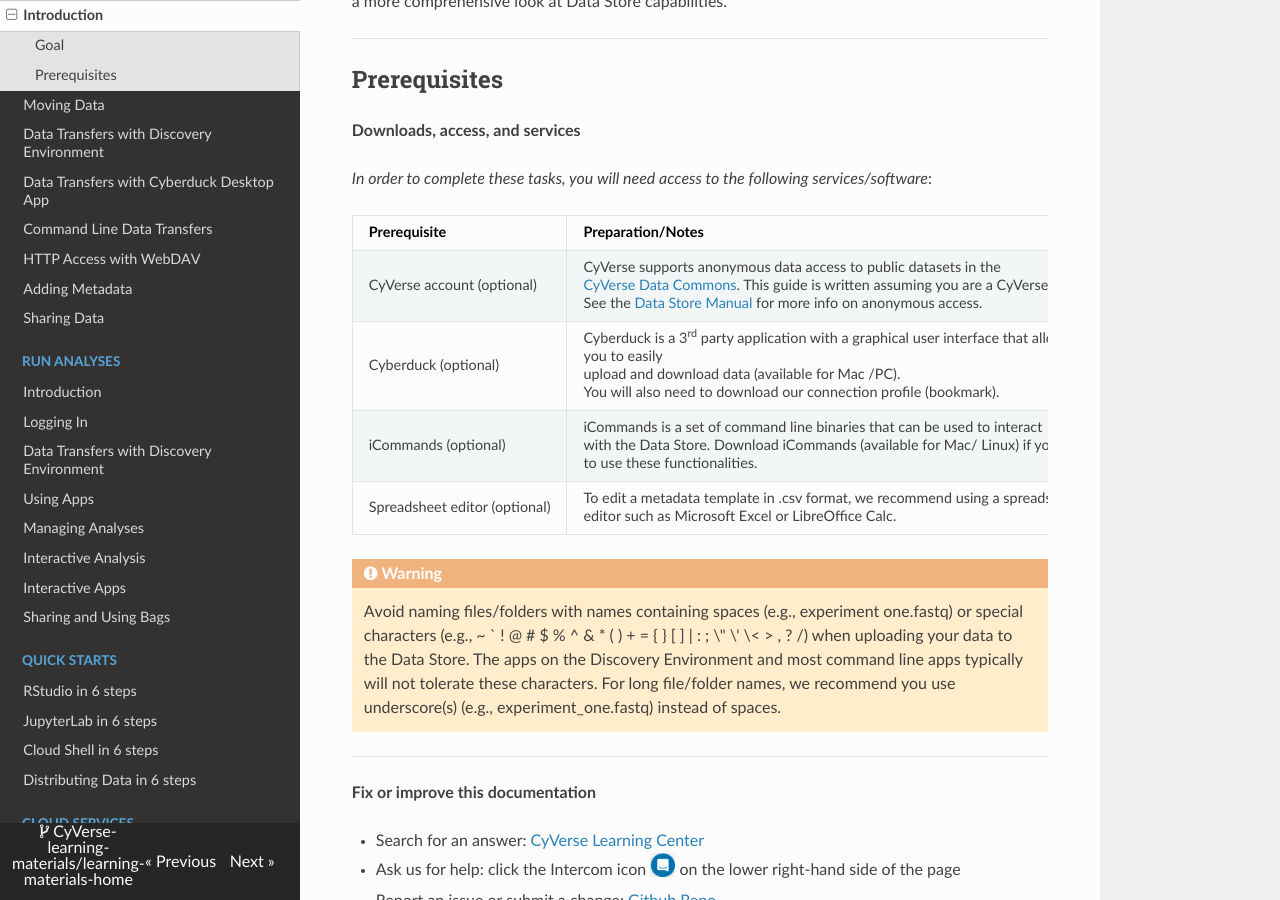
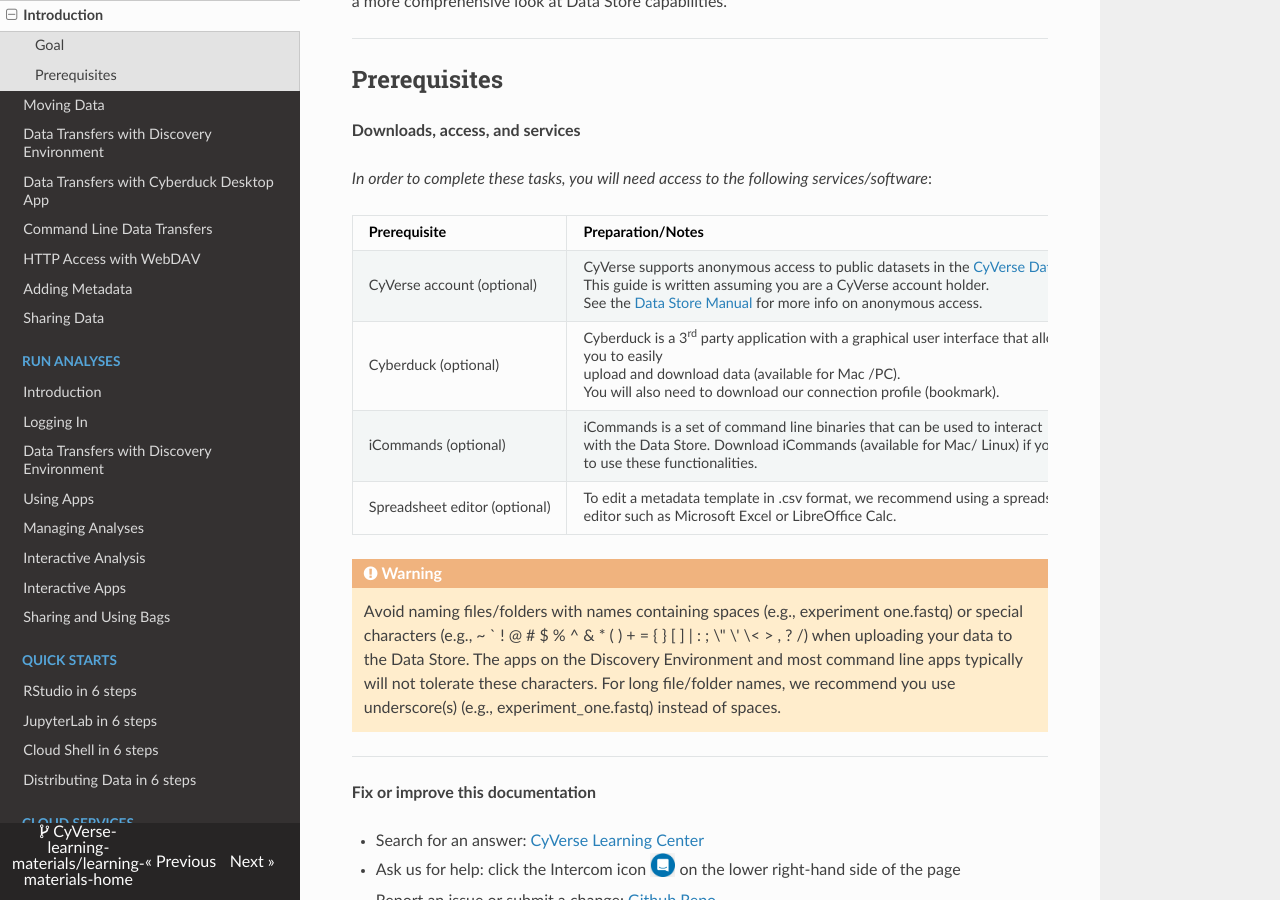
Before and after one commit to CyVerse-learning-materials/learning-materials-home, an MkDocs documentation site: the page built from docs/ds/intro.md, in a window 1280 px wide and 900 px high, scrolled down 753 px. Built offline with MkDocs 1.6.1, drawn with Linux system fonts in a browser that asks for light colours; nearby versions of some CDN libraries; a script that is not in the unit is left out.

Commit message:
Formatting table

```diff
--- a/docs/ds/intro.md
+++ b/docs/ds/intro.md
@@ -25,7 +25,7 @@
 
 | Prerequisite | Preparation/Notes | Link/Download |
 | --- | --- | --- |
-| CyVerse account (optional) | CyVerse supports anonymous data access to public datasets in the <br> [CyVerse Data Commons](https://datacommons.cyverse.org/). This guide is written assuming you are a CyVerse account holder. <br> See the [Data Store Manual](https://cyverse.atlassian.net/wiki/spaces/DS/overview) for more info on anonymous access. |  [Get account](https://user.cyverse.org/){target=_blank} |
+| CyVerse account (optional) | CyVerse supports anonymous access to public datasets in the [CyVerse Data Commons](https://datacommons.cyverse.org/).  <br> This guide is written assuming you are a CyVerse account holder. <br> See the [Data Store Manual](https://cyverse.atlassian.net/wiki/spaces/DS/overview) for more info on anonymous access. |  [Get account](https://user.cyverse.org/){target=_blank} |
 | Cyberduck (optional) |  Cyberduck is a 3rd party application with a graphical user interface that allows <br> you to easily <br> upload and download data (available for Mac /PC). <br> You will also need to download our connection profile (bookmark). | - [Cyberduck Website](https://cyberduck.io/download/) <br> - [Cyberduck connection profile](https://cyverse.atlassian.net/wiki/download/attachments/241869843/CyVerseDataStore.cyberduckprofile?version=1&modificationDate=1568640173000&cacheVersion=1&api=v2) |
 |iCommands (optional) | iCommands is a set of command line binaries that can be used to interact <br> with the Data Store. Download iCommands (available for Mac/ Linux) if you want <br> to use these functionalities. | - [iCommands (for Mac)](https://cyverse.atlassian.net/wiki/download/attachments/241869823/cyverse-icommands-4.1.9.pkg?version=3&modificationDate=1472820029000&cacheVersion=1&api=v2) <br> - [iCommands (for Linux; see iCommands CLI)](https://irods.org/download/) |
 | Spreadsheet editor (optional) | To edit a metadata template in .csv format, we recommend using a spreadsheet <br> editor such as Microsoft Excel or LibreOffice Calc. | Free [LibreOffice](https://www.libreoffice.org/) |
```
